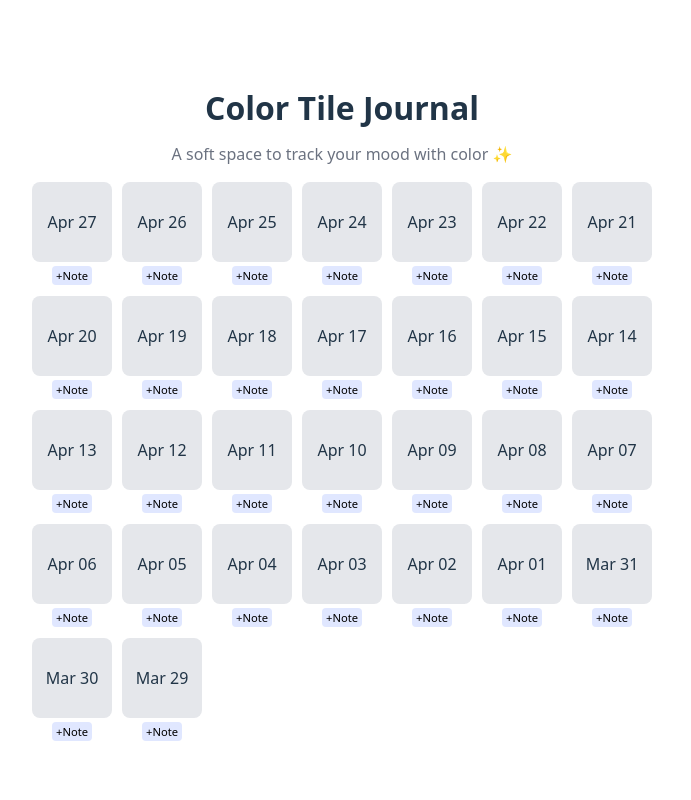
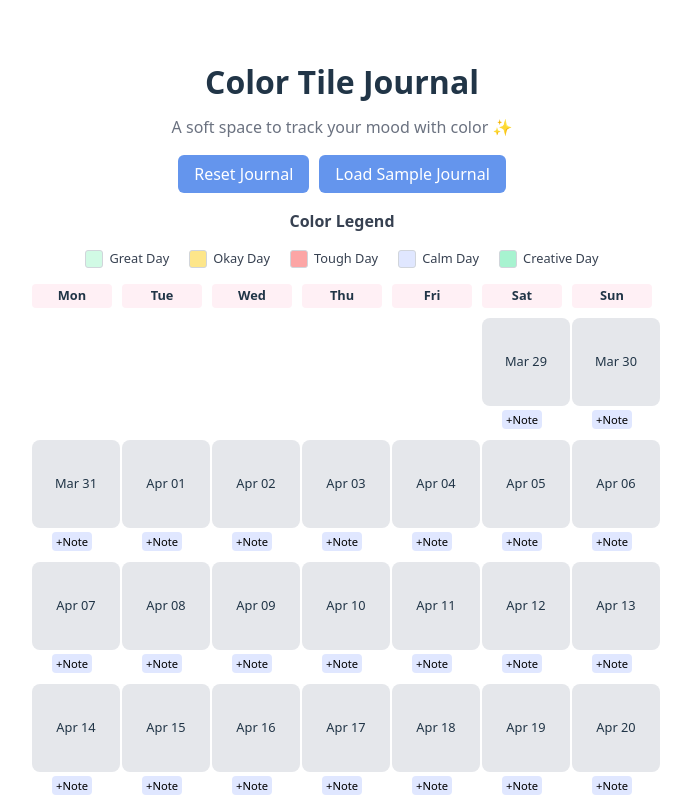
Before and after one commit to vish-mo/color-tile-journal, a React (Vite) app: page / in a window 1280 px wide. Shown: the top 800 px of the page, without its empty margins (298-989 px from the left). Built offline with nearby package versions, Linux system fonts and the light colour scheme.

Commit message:
color tiles finished

```diff
--- /dev/null
+++ b/src/journal/CalendarComponent/Calendar.css
@@ -0,0 +1,36 @@
+.sample-data-button {
+    background-color: cornflowerblue;
+    color: white;
+    padding: 8px 16px;
+    border-radius: 6px;
+    border: none;
+    cursor: pointer;
+    font-size: 1rem;
+    font-weight: 500;
+}
+
+.color-legend-section {
+    display: flex;
+    justify-content: center;
+    flex-wrap: wrap;
+    gap: 20px;
+    margin: 1rem 0;
+}
+
+.color-legend-container {
+    display: flex;
+    align-items: center;
+    gap: 6px;
+}
+
+.color-legend-color-indicator {
+    width: 16px;
+    height: 16px;
+    border-radius: 3px;
+    border: 1px solid #d1d5db;
+}
+
+.color-legend-text {
+    font-size: 0.8rem;
+    color: #374151;
+}
--- a/src/journal/CalendarComponent/Calendar.tsx
+++ b/src/journal/CalendarComponent/Calendar.tsx
@@ -1,48 +1,127 @@
 import {getPastMonth} from "../../utils/calendarutils";
 import {useEffect, useState, lazy, Suspense} from "react";
+import {days} from "../../utils/journalConstants";
+import './Calendar.css';
 
 const Tile = lazy(()=> import('../TileComponent/Tile'));
+const NoteModal = lazy(() => import('../NoteModalComponent/NoteModal'));
+
+const colorLegend = [
+    { color: '#D1FAE5', label: 'Great Day' },
+    { color: '#FDE68A', label: 'Okay Day' },
+    { color: '#FCA5A5', label: 'Tough Day' },
+    { color: '#E0E7FF', label: 'Calm Day' },
+    { color: '#A7F3D0', label: 'Creative Day' }
+];
+
+type SingleTileData = {
+    color: string,
+    note?: string,
+}
+
+type TileData = Record<string, SingleTileData>;
 
 const past30Days = getPastMonth();
+const firstDayOfWeekFromDate = new Date(past30Days[0]).getDay();
+const firstDayOfWeek = firstDayOfWeekFromDate === 0 ? 6 : firstDayOfWeekFromDate - 1;
+
+const colorOptions = ['#D1FAE5', '#FDE68A', '#FCA5A5', '#E0E7FF', '#A7F3D0'];
+
+const sampleNotes = [
+    'Walked by the river 🌊',
+    'Good meeting today 💬',
+    'Tough morning 🥲',
+    'Felt creative 🎨',
+    'Quiet day ☁️',
+    'Lots of errands 🛒',
+    'Relaxed at home 🛋️',
+    'Learned something new 📚',
+    'Celebrated a small win 🎉',
+    'Struggled with work 🤯'
+];
+
 export default function Calendar() {
-    const [tileColors, setTileColors] = useState<Record<string, string>>({});
+    const [tileData, setTileData] = useState<TileData>({});
+
+    // For adding a note
+    const [editedDate, setEditedDate] = useState<string|null>(null);
+    const [noteText, setNoteText] = useState<string>('');
+    const [sampleDataLoaded, setSampleDataLoaded] = useState<boolean>(false);
+
+    const loadSampleData = () => {
+        const refreshedTileData: TileData = {};
+        past30Days.forEach(date => {
+            const randomColor = colorOptions[Math.floor(Math.random() * colorOptions.length)];
+            const randomNotes = sampleNotes[Math.floor(Math.random() * sampleNotes.length)];
+            refreshedTileData[date] = {
+                color: randomColor,
+                note: randomNotes
+            };
+        });
+        setTileData(refreshedTileData);
+        setSampleDataLoaded(true);
+    }
+
+    const resetData = () => {
+        setTileData({});
+        localStorage.removeItem('colorTileJournal');
+        setSampleDataLoaded(false);
+    }
+
     useEffect(() => {
         const savedData = localStorage.getItem('colorTileJournal');
-        if(savedData) {
-            const parsedData = JSON.parse(savedData);
-            setTileColors(parsedData);
-            // parsedData.forEach((date) => {
-            //     setTileColors(prevState => ({
-            //         ...prevState, [date] : parsedData[date]
-            //     }))
-            // })
-
+        if(savedData && savedData !== "undefined") {
+            try {
+                const parsedData = JSON.parse(savedData);
+                setTileData(parsedData);
+            } catch (error) {
+                console.error('Failed to parse localStorage data:', error);
+                setTileData({});
+            }
         } else {
-            setTileColors({});
+            setTileData({});
         }
     }, []);
 
     useEffect(() => {
-        localStorage.setItem('colorTileJournal', JSON.stringify(tileColors));
-    }, [tileColors]);
+        localStorage.setItem('colorTileJournal', JSON.stringify(tileData));
+    }, [tileData]);
+
+    const openNoteEditor = (date: string) => {
+        setEditedDate(date);
+        setNoteText(tileData[date]?.note || '');
+    }
 
     const handleTileClick = (date: string) => {
-        const currentColor = tileColors[date] || '#E5E7EB';
-        const colorOptions = ['#D1FAE5', '#FDE68A', '#FCA5A5', '#E0E7FF', '#A7F3D0'];
+        const currentColor = tileData[date]?.color || '#E5E7EB';
         const nextColorIdx = (colorOptions.indexOf(currentColor)+1) % colorOptions.length;
         const nextColor = colorOptions[nextColorIdx];
-        setTileColors(prevState => ({
-            ...prevState, [date] : nextColor
+        setTileData(prevState => ({
+            ...prevState, [date] : {
+                ...prevState[date],
+                color: nextColor
+            }
         }));
+    };
+
+    const saveNote = () => {
+        if(!editedDate) return;
+        setTileData((prev) => ({
+            ...prev,
+            [editedDate]: {
+                ...prev[editedDate],
+                note: noteText
+            }
+        }));
+        setEditedDate(null);
+        setNoteText('')
     }
-    const handleAddNote = (date: string) => {
-        const note = prompt(`Add a note for this ${date}`);
-        console.log(note);
-        console.log(date);
+
+    const cancelNote = () => {
+        setEditedDate(null);
+        setNoteText('');
     }
-    if (tileColors === null) {
-        return <div>Loading...</div>;
-    }
+
     return (
         <div>
             <div style={{ textAlign: 'center', marginTop: '2rem' }}>
@@ -52,7 +131,45 @@ export default function Calendar() {
                 <p style={{ fontSize: '1rem', color: '#6B7280' }}>
                     A soft space to track your mood with color ✨
                 </p>
+                <div style={{
+                    textAlign: 'center',
+                    marginBottom: '1rem',
+                    display: 'flex',
+                    justifyContent: 'center',
+                    gap: '10px' }}>
+                    <button
+                        className={'sample-data-button'}
+                        onClick={resetData}
+                    >
+                        Reset Journal
+                    </button>
+                    <button
+                        className={'sample-data-button'}
+                        style={{
+                            cursor: sampleDataLoaded ? 'not-allowed' : 'pointer',
+                            backgroundColor: sampleDataLoaded ? '#9CA3AF' : 'cornflowerblue',
+                        }}
+                        onClick={loadSampleData}
+                    >
+                        {sampleDataLoaded ? 'Sample Loaded' : 'Load Sample Journal'}
+                    </button>
+                </div>
             </div>
+
+            <section aria-labelledby="legend-heading" style={{ marginTop: '1rem' }}>
+                <h2 id="legend-heading" style={{ fontSize: '1rem', textAlign: 'center', color: '#374151' }}>
+                    Color Legend
+                </h2>
+                <div className={'color-legend-section'}>
+                    {colorLegend.map((item) => (
+                        <div key={item.color} className={'color-legend-container'}>
+                            <div style={{backgroundColor: item.color,}} className={'color-legend-color-indicator'}/>
+                            <span className={'color-legend-text'}>{item.label}</span>
+                        </div>
+                    ))}
+                </div>
+            </section>
+
             <div style={{
                 display: 'grid',
                 gridTemplateColumns: 'repeat(7, 80px)', // 7 tiles per row, 60px each
@@ -60,13 +177,30 @@ export default function Calendar() {
                 width: 'fit-content',
                 margin: '0 auto'
             }}>
+                {Array.from({length: 7}).map((_, idx) =>(
+                    <div
+                        key={'empty-'+idx}
+                        style={{
+                            fontSize: '0.8rem',
+                            backgroundColor: 'lavenderblush',
+                            border: 'none',
+                            borderRadius: '4px',
+                            padding: '2px 4px',
+                            fontWeight: 'bold'
+                        }}
+                    >{days[idx as keyof typeof days]}</div>
+                ))}
+                {Array.from({length: firstDayOfWeek}).map((_, idx) =>(
+                    <div key={'empty-'+idx}></div>
+                ))}
             {past30Days.map(date =>
                  (<div key={date}>
-                         <Suspense fallback={'<div style={{fontSize: \'0.8rem\'}}>Loading Tile...</div>'} key={date}>
+                         <Suspense fallback={<div style={{fontSize: '0.8rem'}}>Loading Tile...</div>} key={date}>
                          <Tile
                     key={date}
                     date={date}
-                    color={tileColors[date] || '#E5E7EB'}
+                    note={tileData[date]?.note}
+                    color={tileData[date]?.color || '#E5E7EB'}
                     onClick={() => handleTileClick(date)}/>
                          </Suspense>
 
@@ -81,12 +215,23 @@ export default function Calendar() {
                                 padding: '2px 4px',
                                 cursor: 'pointer'
                             }}
-                            onClick={() => handleAddNote(date)}
+                            onClick={() => openNoteEditor(date)}
                         >+Note</button>
                      </div>
                  )
             )}
             </div>
+            <NoteModal
+                isOpen={editedDate !== null}
+                date={editedDate}
+                noteText={noteText}
+                setNoteText={setNoteText}
+                onSave={saveNote}
+                onCancel={cancelNote}
+            />
+            <footer style={{ textAlign: 'center', marginTop: '2rem', fontSize: '0.8rem', color: '#6B7280' }}>
+                Built by Vishakha | <a href="https://github.com/vish-mo/color-tile-journal" target="_blank" rel="noopener noreferrer" style={{ color: '#3B82F6' }}>View Source on GitHub</a>
+            </footer>
         </div>
     )
 }
--- /dev/null
+++ b/src/journal/NoteModalComponent/NoteModal.css
@@ -0,0 +1,39 @@
+@keyframes fadeIn {
+    from {
+        opacity: 0;
+        transform: scale(0.95);
+    }
+    to {
+        opacity: 1;
+        transform: scale(1);
+    }
+}
+
+.modal-overlay {
+    position: fixed;
+    top: 0; left: 0; right: 0; bottom: 0;
+    background-color: rgba(0, 0, 0, 0.5);
+    display: flex;
+    align-items: center;
+    justify-content: center;
+    z-index: 1000;
+    animation: fadeIn 0.2s ease-out;
+}
+
+.modal-container {
+    background-color: white;
+    padding: 20px;
+    border-radius: 8px;
+    width: 300px;
+    box-shadow: 0 4px 6px rgba(0,0,0,0.1);
+    display: flex;
+    flex-direction: column;
+    gap: 10px;
+    animation: fadeIn 0.3s ease-out;
+}
+
+.modal-buttons {
+    display: flex;
+    justify-content: center;
+    gap: 8px;
+}
--- /dev/null
+++ b/src/journal/NoteModalComponent/NoteModal.tsx
@@ -0,0 +1,35 @@
+import './NoteModal.css';
+
+type NoteModalProps = {
+    isOpen: boolean;
+    date: string | null;
+    noteText: string;
+    setNoteText: (text: string) => void;
+    onSave: () => void;
+    onCancel: () => void;
+};
+
+export default function NoteModal({isOpen, date, noteText, setNoteText, onSave, onCancel}: NoteModalProps) {
+    if (!isOpen || !date) return null;
+    return (
+        <div
+            role="dialog"
+            aria-modal="true"
+            aria-labelledby="modal-title"
+            className='modal-overlay'>
+            <div className='modal-container'>
+                <h3 id="modal-title">Add a note for {date}</h3>
+                <textarea
+                    value={noteText}
+                    onChange={(e) => setNoteText(e.target.value)}
+                    rows={4}
+                    autoFocus
+                />
+                <div className='modal-buttons'>
+                    <button onClick={onCancel}>Cancel</button>
+                    <button onClick={onSave}>Submit</button>
+                </div>
+            </div>
+        </div>
+    )
+}
--- a/src/journal/TileComponent/Tile.tsx
+++ b/src/journal/TileComponent/Tile.tsx
@@ -7,10 +7,18 @@ type TileProps = {
     onClick: () => void;
 }
 
-export default  function Tile({date, color, onClick}: TileProps) {
+export default  function Tile({date, color, note, onClick}: TileProps) {
     return (
         <div
+            role="button"
+            tabIndex={0}
+            onKeyDown={(e) => {
+                if (e.key === 'Enter' || e.key === ' ') {
+                    onClick();
+                }
+            }}
             style={{
+                fontSize: '0.8rem',
                 backgroundColor: color,
                 width: '80px',
                 height: '80px',
@@ -20,13 +28,32 @@ export default  function Tile({date, color, onClick}: TileProps) {
                 borderRadius: '8px',
                 cursor: 'pointer',
                 userSelect: 'none',
-                transition: 'background-color 0.5s ease'
+                transition: 'background-color 0.5s ease',
+                padding: '4px',
+                overflow: 'hidden',
+                textAlign: 'center',
+                flexDirection: 'column',
+                fontWeight: '500'
+
             }}
-            title={date}
+            aria-label={`Journal entry for ${date}. ${note ? 'Note: ' + note : 'No note yet.'}`}
+            title={note ? note : date}
             onClick={onClick}
         >
-            {(months[date.split('-')[1]])+' '+date.split('-')[2]}
-            <br/>
+            {(months[date.split('-')[1] as keyof typeof months])+' '+date.split('-')[2]}
+            {note && (
+                <div style={{
+                    fontSize: '0.6rem',
+                    marginTop: '4px',
+                    color: '#374151',
+                    overflow: 'hidden',
+                    textOverflow: 'ellipsis',
+                    whiteSpace: 'nowrap',
+                    maxWidth: '70px'
+                }}>
+                    {note}
+                </div>
+            )}
         </div>
     );
 }
--- a/src/utils/calendarutils.ts
+++ b/src/utils/calendarutils.ts
@@ -1,10 +1,11 @@
 export const getPastMonth = () => {
-    const days = [];
+    const dates: string[] = [];
     const today = new Date();
-    for(let i = 0; i < 30; i++) {
-        const date = new Date();
-        date.setDate(today.getDate() - i);
-        days.push(date.toISOString().split('T')[0]);
+    const pstDate = new Date(today.toLocaleString("en-US", { timeZone: "America/Los_Angeles" }));
+    for (let i = 29; i >= 0; i--) {
+        const date = new Date(pstDate);
+        date.setDate(date.getDate() - i);
+        dates.push(date.toISOString().split('T')[0]); // get YYYY-MM-DD
     }
-    return days;
+    return dates;
 }
--- a/src/utils/journalConstants.ts
+++ b/src/utils/journalConstants.ts
@@ -12,3 +12,13 @@ export const months = {
     '11': 'Nov',
     '12': 'Dec'
 }
+
+export const days = {
+    0: 'Mon',
+    1: 'Tue',
+    2: 'Wed',
+    3: 'Thu',
+    4: 'Fri',
+    5: 'Sat',
+    6: 'Sun'
+}
```
Also changed, not shown: 1 other file (tests, documents, lock files or other folders).
